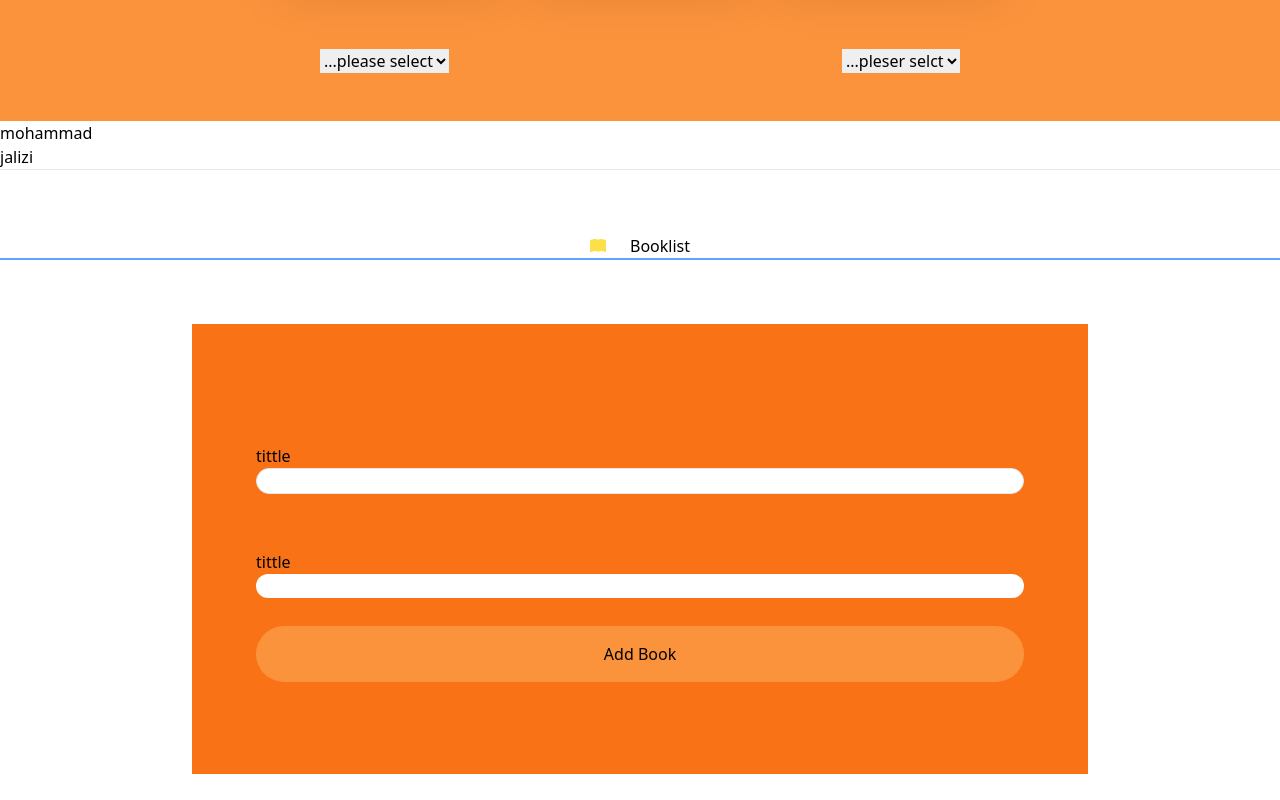
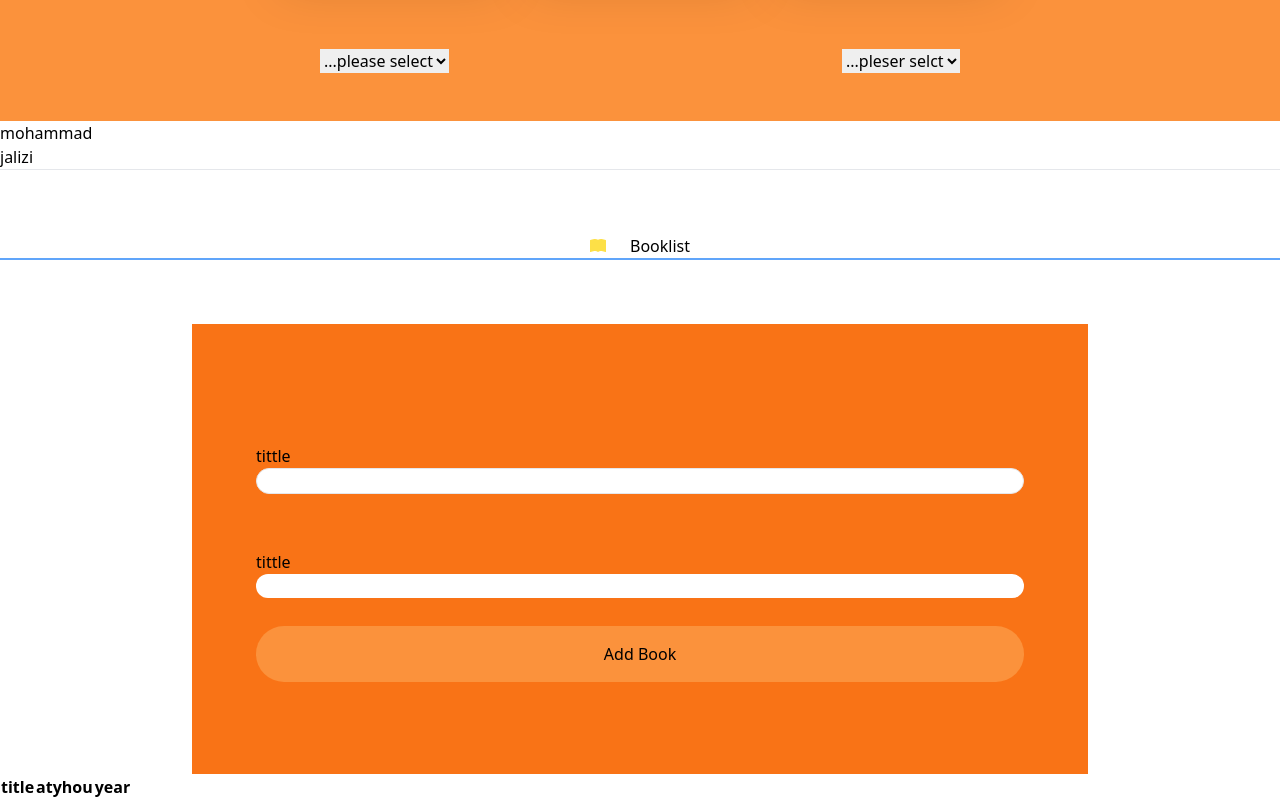
Before and after one commit to mohammadjalizi/learn-react, a React (Create React App) app: page / in a window 1280 px wide. Shown: the part 869-1669 px from the top of the page. Before the commit the page ends 1643 px from the top, so only its background shows below. Built offline with nearby package versions, Linux system fonts and the light colour scheme.

Commit message:
added project

```diff
--- a/src/project/Booklist/Booklist.jsx
+++ b/src/project/Booklist/Booklist.jsx
@@ -31,6 +31,17 @@ year:'',
 </div>
 <button   value={this.state.year} className='  my-7 rounded-full p-4 bg-orange-400 w-full '>Add Book</button>
 </div>
+<table>
+
+    <thead>
+
+        <tr>
+            <th>title</th>
+            <th>atyhou</th>
+            <th>year</th>
+        </tr>
+    </thead>
+</table>
       </div>
     )
   }
```
